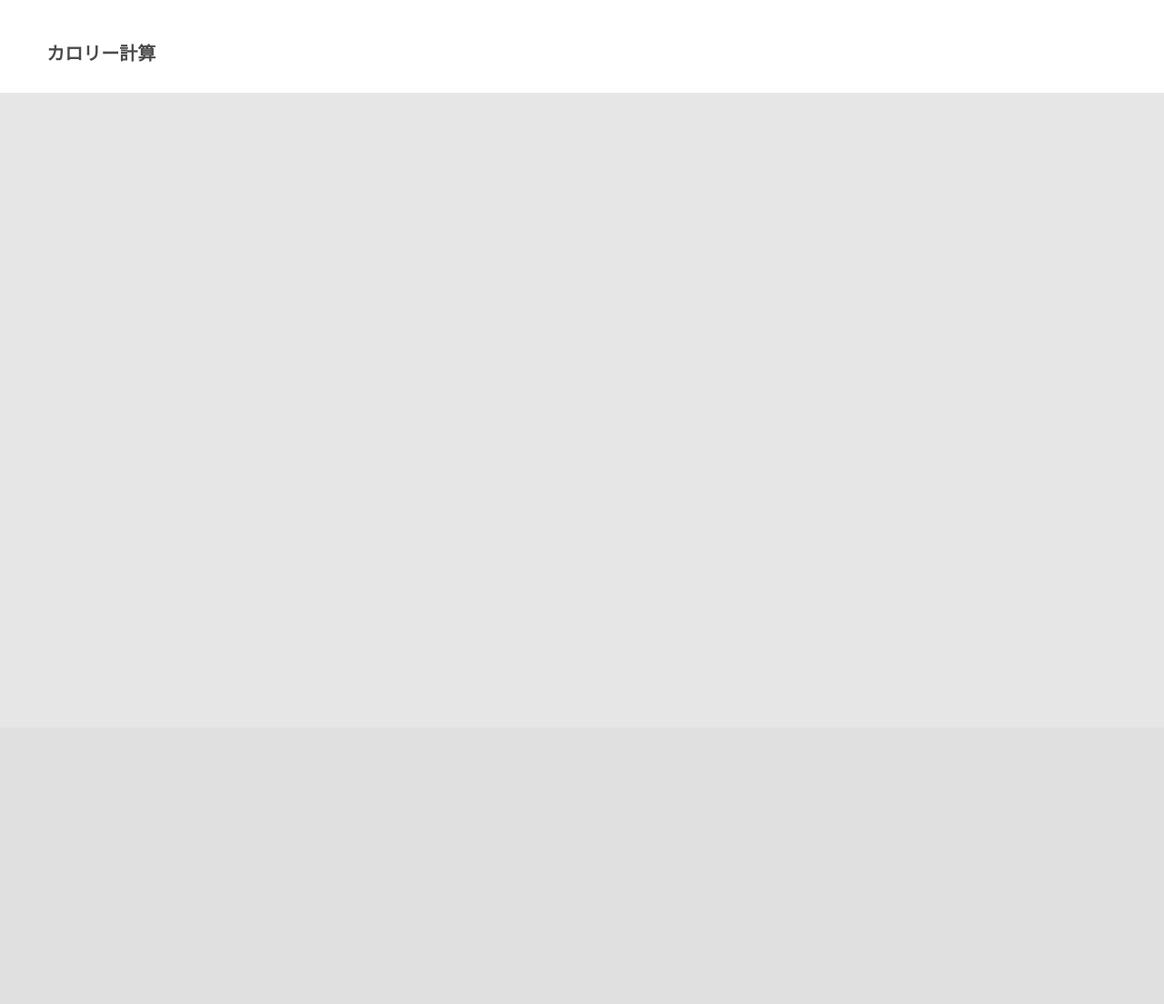
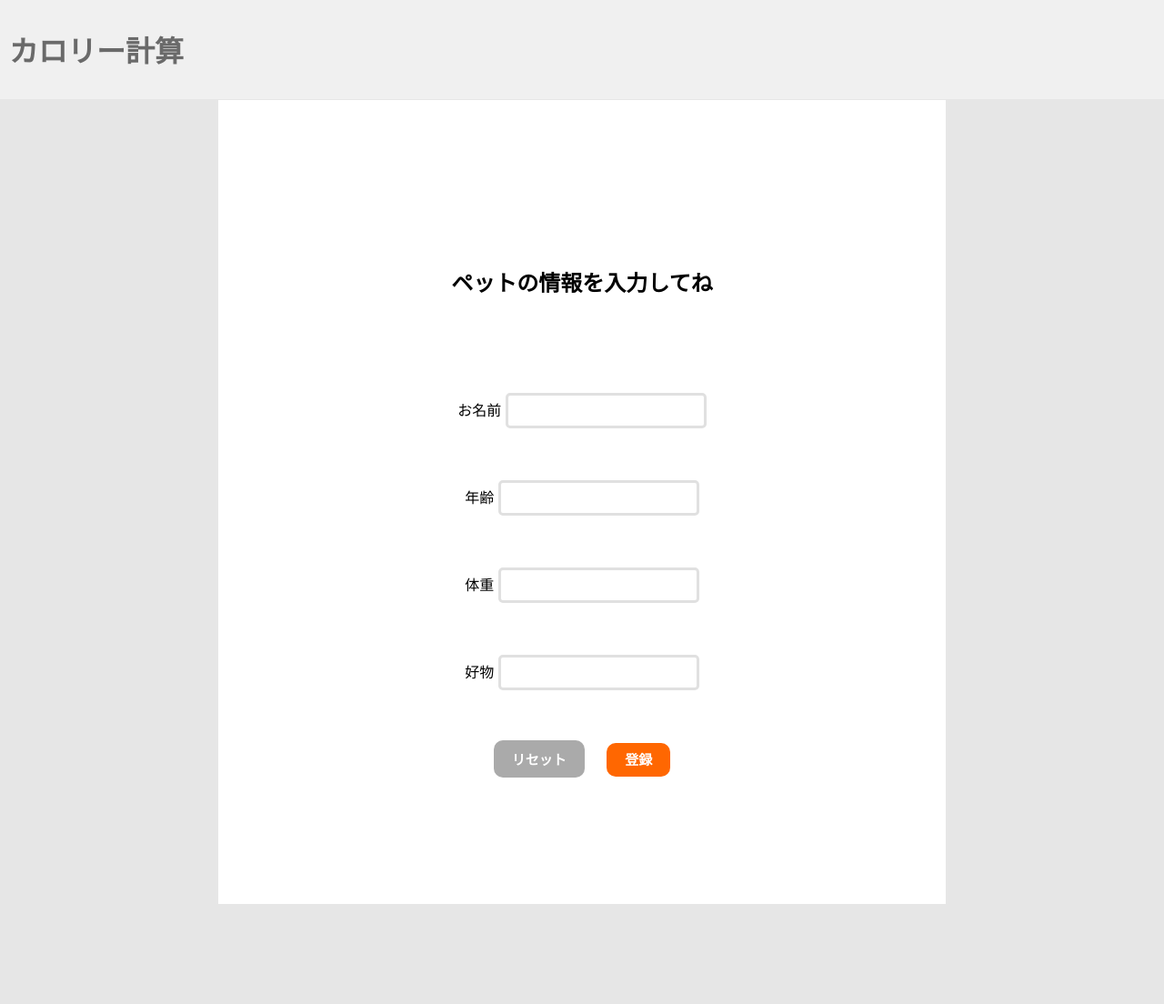
Before and after one commit to shoyo0122/test, a PHP site: page / in a window 1280 px wide. Shown: the whole page at 91% size. Before the commit the page ends 102 px from the top, so only its background shows below. Run offline with PHP 8.4, Linux system fonts and the light colour scheme.

Commit message:
projectcalorie version1.5

```diff
--- a/index.php
+++ b/index.php
@@ -16,7 +16,31 @@
         </h1>
      </header>
      <div class="form-wrapper">
-
+     <form action="petinfo.php" method="POST">
+          <h2>ペットの情報を入力してね</h2>
+          <div class="inputs">
+            <label class="label">お名前</label>
+            <input class="input_form" type="text" name="name">
+          </div>
+          <div>
+          </div>
+          <div class="inputs">
+            <label class="label">年齢</label>
+            <input class="input_form" type="number" name="age">
+          </div>
+          <div class="inputs">
+            <label class="label">体重</label>
+            <input class="input_form" type="number" name="weight">
+          </div>
+          <div class="inputs">
+            <label class="label">好物</label>
+            <input class="input_form" type="text" name="food">
+          </div>
+          <div>
+            <input type="reset" value="リセット">
+            <a href="petinfo.php" class="button">登録</a>
+          </div>
+        </form>
      </div>
 </body>
 </html>
--- a/stylesheet.css
+++ b/stylesheet.css
@@ -8,17 +8,17 @@
    background-color: #e6e6e6;
 }
 header {
-    padding: 30px 4% 10px;
+   padding: 10px 10px;
    position: fixed;
    top: 0;
    width: 100%;
-    background-color: #fff;
+   background-color: rgb(243, 243, 243);
    display: flex;
    align-items: center;
+   opacity: 0.8;
 }
- h1 {
-    margin-bottom: 20px; padding: 0;
-    font-size: 20px;
+header.h1 {
+   text-align: center;
 }
 a {
    text-decoration: none;
@@ -26,6 +26,42 @@
 }
 
 .form-wrapper {
+  display: block;
+  line-height: 6;
+  margin: 110px auto;
   background-color: #fff;
-   max-width: 600px;
+  max-width: 800px;
+  padding: 110px 100px 110px 100px;
+  text-align: center;
 }
+
+input[type="text"],
+input[type="number"] {
+  border: solid 3px #e0e0e0;
+  border-radius:5px;
+  padding:8px;
+  font-size: 15px;
+}
+
+.button{
+  background: #FF6701;
+  border: none;
+  color: #fff;
+  font-size:15px;
+  font-weight:bold;
+  padding: 10px 20px;
+  margin: 0 10px;
+  border-radius: 10px;
+  cursor: pointer;
+}
+input[type="reset"]{
+  background: #aaa;
+  border: none;
+  color: #fff;
+  font-size:15px;
+  font-weight:bold;
+  padding: 10px 20px;
+  margin: 0 10px;
+  border-radius: 10px;
+  cursor: pointer;
+}
```
Also changed, not shown: petinfo.php (added, +37 -0 lines). Lines whose indentation alone changed are shown as unchanged.
